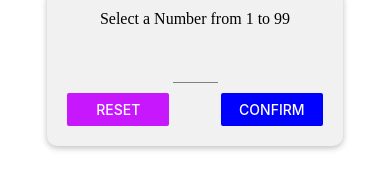
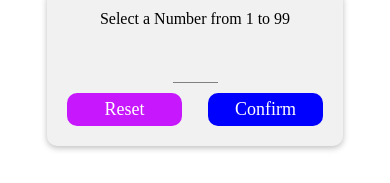
Before and after one commit to pauldubois777/UdemyReactNativeGuessNumber, a React Native app: screen / in a window 390 px wide. Shown: the part 143-326 px from the top of the page. Built offline with nearby package versions, Linux system fonts and the light colour scheme.

Commit message:
Beter ButtonPrimary

```diff
--- a/src/components/ButtonPrimary.js
+++ b/src/components/ButtonPrimary.js
@@ -12,7 +12,7 @@ const ButtonPrimary = props => {
   return (
     <TouchableOpacity activeOpacity={0.75} onPress={props.onPress}>
       <View style={buttonViewStyles}>
-        <TextStyled style={styles.buttonText}>{props.title}</TextStyled>
+        <TextStyled style={styles.buttonText}>{props.children}</TextStyled>
       </View>
     </TouchableOpacity>
   );
--- a/src/screens/GameOverScreen.js
+++ b/src/screens/GameOverScreen.js
@@ -34,11 +34,9 @@ const GameOverScreen = props => {
           trys to guess your number.
         </TextStyled>
         <View>
-          <ButtonPrimary
-            title="New Game"
-            onPress={props.onNewGame}
-            color={colors.ok}
-          />
+          <ButtonPrimary onPress={props.onNewGame} color={colors.ok}>
+            New Game
+          </ButtonPrimary>
         </View>
       </Card>
     </View>
--- a/src/screens/GameScreen.js
+++ b/src/screens/GameScreen.js
@@ -61,17 +61,17 @@ const GameScreen = props => {
           <View style={styles.buttonsRow}>
             <View style={styles.buttonView}>
               <ButtonPrimary
-                title="Lower"
                 onPress={() => guessHandler('lower')}
-                color={colors.cancel}
-              />
+                color={colors.cancel}>
+                Lower
+              </ButtonPrimary>
             </View>
             <View style={styles.buttonView}>
               <ButtonPrimary
-                title="Higher"
                 onPress={() => guessHandler('higher')}
-                color={colors.cancel}
-              />
+                color={colors.cancel}>
+                Higher
+              </ButtonPrimary>
             </View>
           </View>
         </Card>
--- a/src/screens/StartGameScreen.js
+++ b/src/screens/StartGameScreen.js
@@ -66,18 +66,14 @@ const StartGameScreen = props => {
           />
           <View style={styles.buttonsRow}>
             <View style={styles.buttonView}>
-              <Button
-                title="Reset"
-                onPress={resetHandler}
-                color={colors.cancel}
-              />
+              <ButtonPrimary onPress={resetHandler} color={colors.cancel}>
+                Reset
+              </ButtonPrimary>
             </View>
             <View style={styles.buttonView}>
-              <Button
-                title="Confirm"
-                onPress={confirmHandler}
-                color={colors.ok}
-              />
+              <ButtonPrimary onPress={confirmHandler} color={colors.ok}>
+                Confirm
+              </ButtonPrimary>
             </View>
           </View>
         </Card>
@@ -86,7 +82,7 @@ const StartGameScreen = props => {
             <TextStyled style={styles.confirmedText}>You selected</TextStyled>
             <NumberOutput number={confirmedNumber} />
             <View>
-              <ButtonPrimary title="Start Game" onPress={startHanlder} />
+              <ButtonPrimary onPress={startHanlder}>Start Game</ButtonPrimary>
             </View>
           </Card>
         )}
@@ -136,7 +132,7 @@ const styles = StyleSheet.create({
     // paddingBottom: 15
   },
   buttonView: {
-    width: '40%'
+    width: '45%'
   }
 });
 
```
